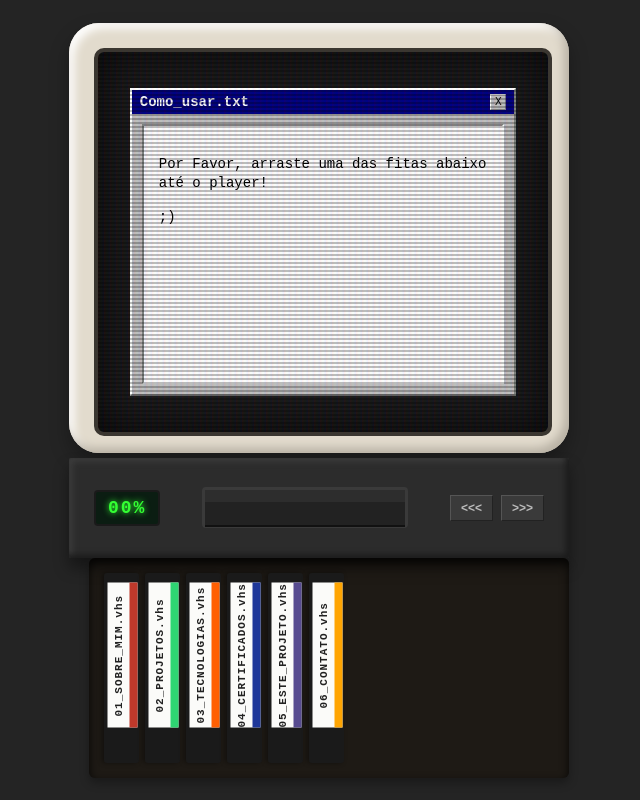
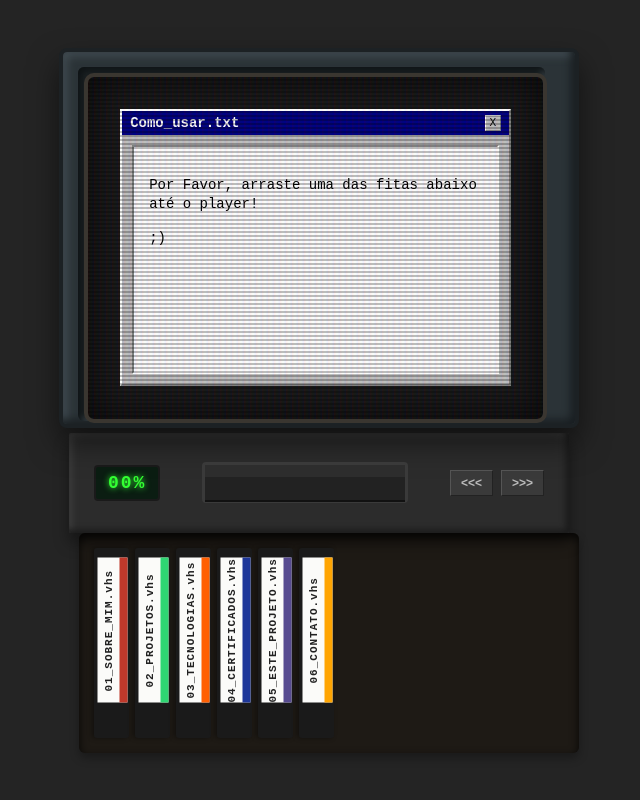
Before and after one commit to kasu403/Portfolio, a React app: page / in a window 1280 px wide. Shown: the whole page, without its empty margins (321-961 px from the left). Built offline with nearby package versions, Linux system fonts and the light colour scheme; the HTML template or start-up script is replaced by a standard one.

Commit message:
Ajustes de estrutura em monitor.jsx: adição de novos botões e divs. Ajustes de estilo em app.css: estilização dos novos botões e divs

```diff
--- a/src/App.css
+++ b/src/App.css
@@ -8,13 +8,29 @@ body {
 }
 
 .monitorestilo {
-  width: 450px;
+  width: 520px;
   height: 380px;
-  background-color: #e2dbcd;
-  border-radius: 30px;
-  padding: 25px;
-  box-shadow: inset -5px -5px 10px #b8b1a4, inset 5px 5px 10px #ffffff, 0 10px 20px rgba(0,0,0, 0.3);
+  background-color: #2b3337;
+  border-radius: 8px;
+  padding: 15px;
+  border: 4px solid #1c2124;
+  box-shadow: inset -4px -4px 8px #181d20, inset 4px 4px 8px #455056, 0 15px 30px rgba(0,0,0,0.5);
+  box-sizing: border-box;
+  display: flex;
+  gap: 15px;
+  position: relative;
 }
+
+.telacontainer {
+  flex-grow: 1;
+  height: 100%;
+  background-color: #1a2022;
+  padding: 6px;
+  border-radius: 6px;
+  box-shadow: inset 3px 3px 6px #0e1214, inset -3px -3px 6px #3a454a;
+}
+
+
 
 .televisao {
   display: flex;
--- a/src/Monitor.jsx
+++ b/src/Monitor.jsx
@@ -1,10 +1,25 @@
 function Monitor({children}) {
     return (
         <div className="monitorestilo">
+
+            <div className="telacontainer">
             <div className="tela">
                {children}
                <div className="scanlines"></div>
             </div>
+            </div>
+
+            <div className="painelcontrole">
+                <div className="botaodial"></div>
+                <div className="botaodial"></div>
+                <div className="ranhuras tv">
+                    <span></span>
+                    <span></span>
+                    <span></span>
+                    <span></span>
+                </div>
+            </div>
+
         </div>
     )
 }
```
